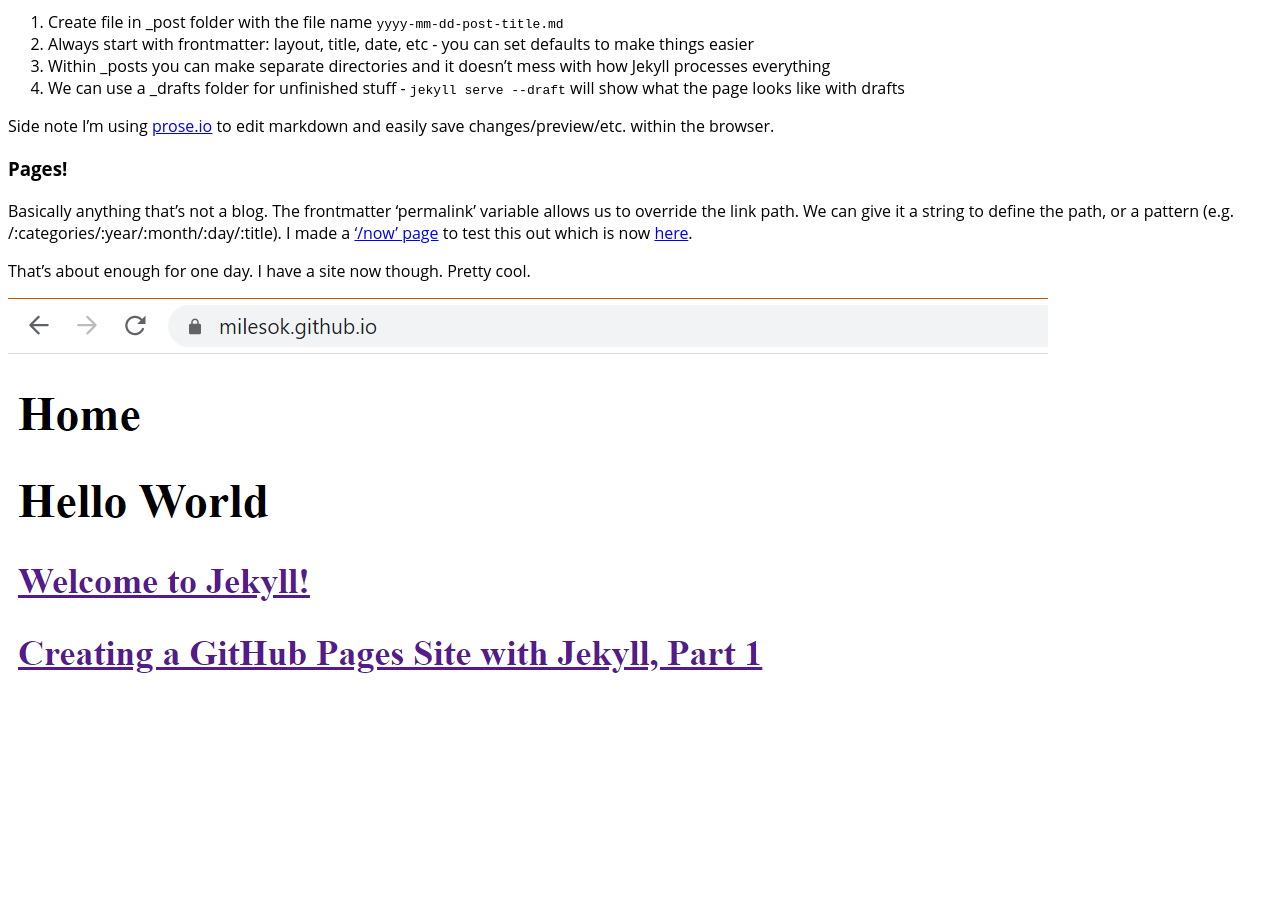
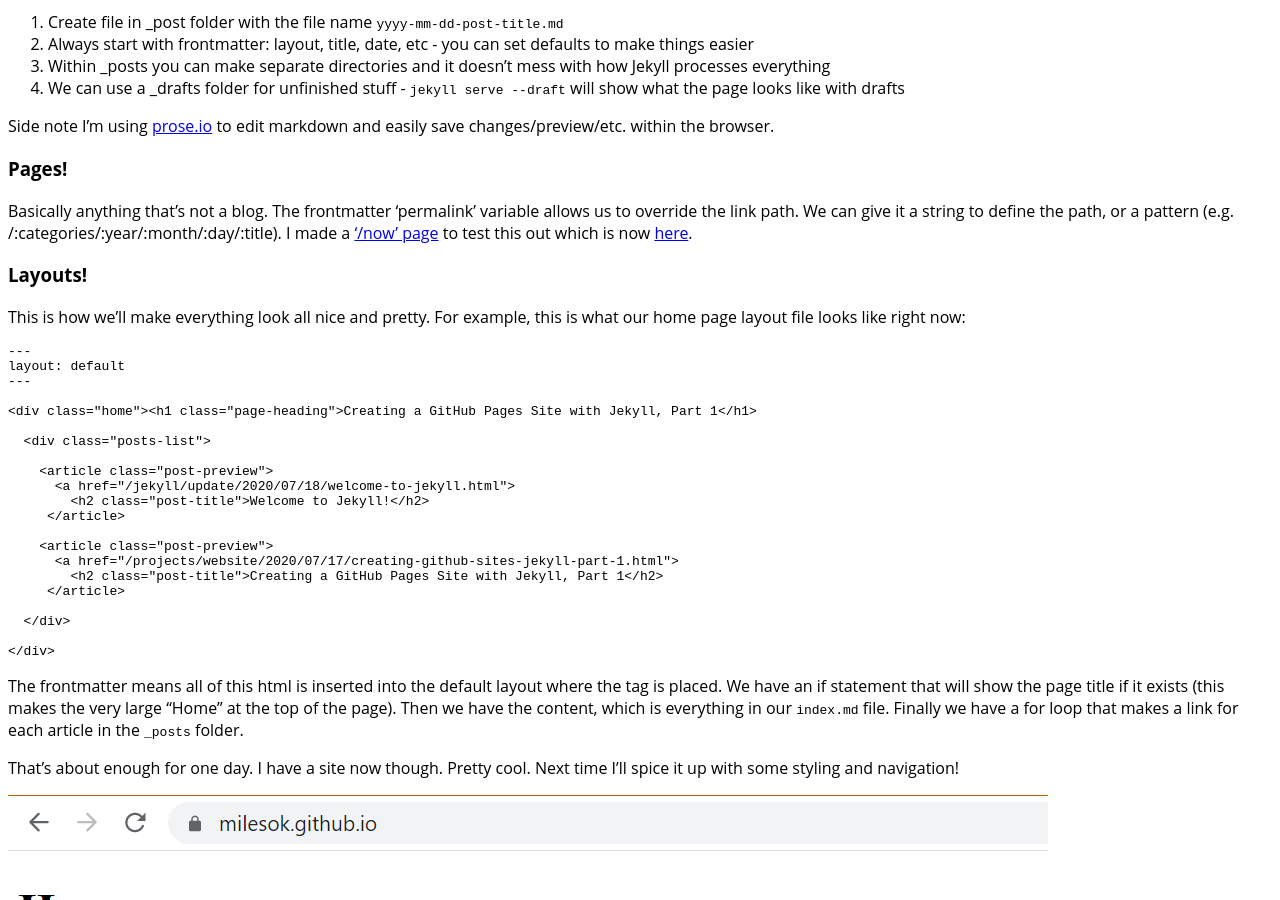
Before and after one commit to milesok/milesok.github.io, a Jekyll site: the page built from _posts/2020-07-17-creating-github-sites-jekyll-part-1.md, in a window 1280 px wide and 900 px high, scrolled down 942 px. Built offline with Jekyll 4.4.1, drawn with Linux system fonts in a browser that asks for light colours.

Commit message:
Update 2020-07-17-creating-github-sites-jekyll-part-1.md

````diff
--- a/_posts/2020-07-17-creating-github-sites-jekyll-part-1.md
+++ b/_posts/2020-07-17-creating-github-sites-jekyll-part-1.md
@@ -45,7 +45,34 @@ Side note I'm using [prose.io](https://prose.io) to edit markdown and easily sav
 ### Pages!
 Basically anything that's not a blog. The frontmatter 'permalink' variable allows us to override the link path. We can give it a string to define the path, or a pattern (e.g. /:categories/:year/:month/:day/:title). I made a ['/now' page](https://nownownow.com/about) to test this out which is now [here](https://milesok.github.io/now).
 
-That's about enough for one day. I have a site now though. Pretty cool.
+### Layouts!
+This is how we'll make everything look all nice and pretty. For example, this is what our home page layout file looks like right now:
+```
+---
+layout: default
+---
+
+<div class="home">
+  {%- if page.title -%}
+    <h1 class="page-heading">{{ page.title }}</h1>
+  {%- endif -%}
+
+  {{ content }}
+
+  <div class="posts-list">
+    {% for post in site.posts %}
+    <article class="post-preview">
+      <a href="{{ post.url | relative_url }}">
+        <h2 class="post-title">{{ post.title }}</h2>
+     </article>
+    {% endfor %}
+  </div>
+
+</div>
+```
+The frontmatter means all of this html is inserted into the default layout where the {{content}} tag is placed. We have an if statement that will show the page title if it exists (this makes the very large "Home" at the top of the page). Then we have the content, which is everything in our `index.md` file. Finally we have a for loop that makes a link for each article in the `_posts` folder.
+
+That's about enough for one day. I have a site now though. Pretty cool. Next time I'll spice it up with some styling and navigation!
 
 ![](https://github.com/milesok/milesok.github.io/blob/master/assets/img/creating-github-page/v1.PNG)
 
````
